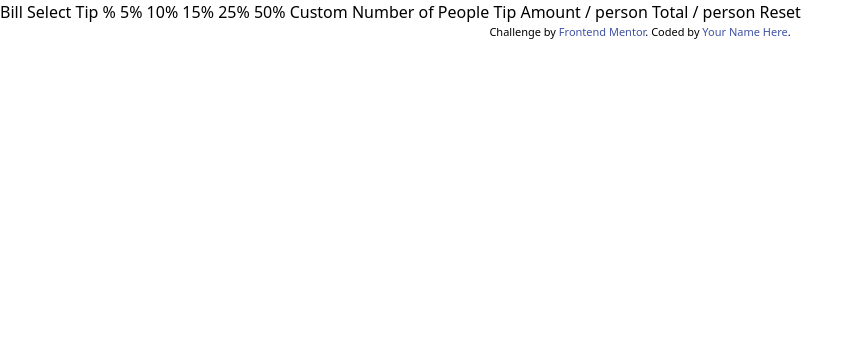
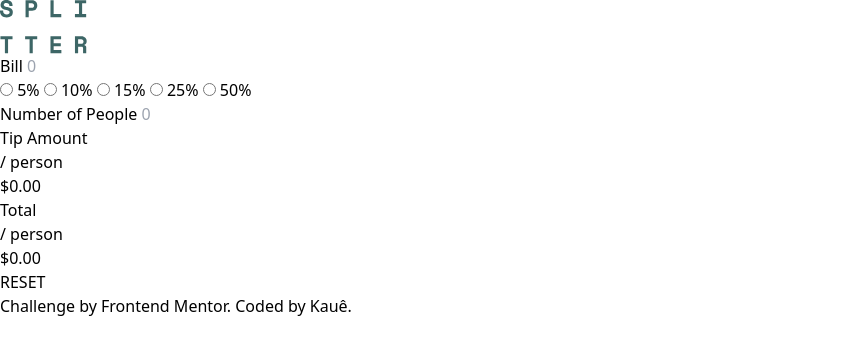
Before and after one commit to kauevecchia/tip-calculator, a website: page src/index.html in a window 1280 px wide. Shown: the whole page, without its empty margins (0-864 px from the left). Drawn offline with Linux system fonts and the light colour scheme.

Commit message:
estrutura html pronta

```diff
--- a/src/index.html
+++ b/src/index.html
@@ -7,37 +7,74 @@
   <link rel="icon" type="image/png" sizes="32x32" href="./images/favicon-32x32.png">
 
   <title>Frontend Mentor | Tip calculator app</title>
-  <style>
-    .attribution { font-size: 11px; text-align: center; }
-    .attribution a { color: hsl(228, 45%, 44%); }
-  </style>
   <link href="./output.css" rel="stylesheet">
 </head>
 <body>
 
-  Bill
+  <div>
+    <img src="images/logo.svg" alt="">
+  </div>
 
-  Select Tip %
-  5%
-  10%
-  15%
-  25%
-  50%
-  Custom
+  <main>
+    <div>
+      <label for="bill">Bill</label>
+      <input type="number" name="" id="bill" placeholder="0">
+      <div>
+          <label for="tip-label">
+            <input type="radio" name="tip" value="5">
+            <span>5%</span>
+          </label>
+          <label for="tip-label">
+            <input type="radio" name="tip" value="10">
+            <span>10%</span>
+          </label>
+          <label for="tip-label">
+            <input type="radio" name="tip" value="15">
+            <span>15%</span>
+          </label>
+          <label for="tip-label">
+            <input type="radio" name="tip" value="25">
+            <span>25%</span>
+          </label>
+          <label for="tip-label">
+            <input type="radio" name="tip" value="50">
+            <span>50%</span>
+          </label>
+          <label for="tip-label">
+            <input type="number" min="0" name="tip">
+          </label>
+      </div>
 
-  Number of People
+      <label for="numberOfPeople">Number of People</label>
+      <input type="text" id="numberOfPeople" placeholder="0">
+    </div>
+    <div>
+      <div>
+        <div>
+          <div>
+            <p>Tip Amount</p>
+            <p>/ person</p>
+          </div>
+          <p id="tipAmount">$0.00</p>
+        </div>
+        <div>
+          <div>
+            <p>Total</p>
+            <p>/ person</p>
+          </div>
+          <p id="totalAmount">$0.00</p>
+        </div>
+      </div>
 
-  Tip Amount
-  / person
-
-  Total
-  / person
-
-  Reset
+      <button onclick="resetResult()">RESET</button>
+    </div>
+  </main>
 
   <div class="attribution">
     Challenge by <a href="https://www.frontendmentor.io?ref=challenge" target="_blank">Frontend Mentor</a>.
-    Coded by <a href="#">Your Name Here</a>.
+    Coded by <a href="https://github.com/kauevecchia" target="_blank">Kauê</a>.
   </div>
+
+  <script src="script.js" defer></script>
 </body>
 </html>
```
